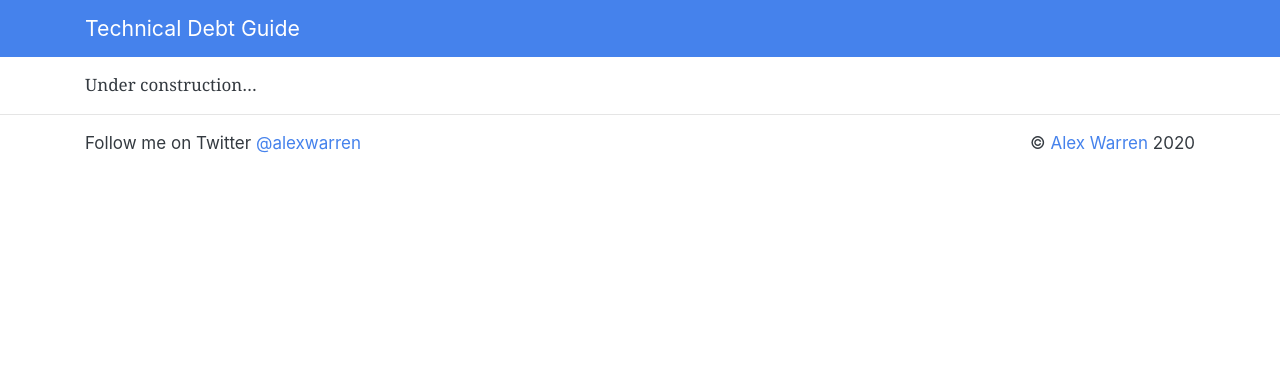
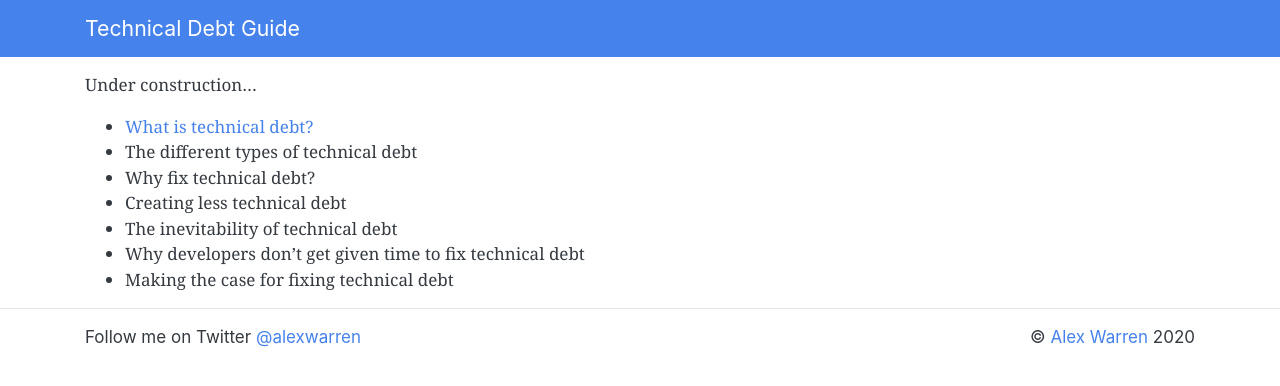
Before and after one commit to alexwarren/techdebtguide, a Jekyll site: the page built from index.md, in a window 1280 px wide. Shown: the top 386 px of the page. Built offline with Jekyll 4.4.1, drawn with Linux system fonts in a browser that asks for light colours.

Commit message:
Adding structure

```diff
--- a/_layouts/page.html
+++ b/_layouts/page.html
@@ -31,7 +31,7 @@
             <a class="navbar-brand" href="/">Technical Debt Guide</a>
         </div>
     </nav>
-    <div class="container">
+    <div class="container content">
         {{content}}
     </div>
 
--- a/aw.css
+++ b/aw.css
@@ -2,7 +2,7 @@ body {
   padding-top: 4.5rem;
 }
 
-div.post ul, div.post blockquote {
+div.content ul, div.content blockquote {
   font-family: Georgia, Cambria, "Times New Roman", Times, serif;
 }
 
--- a/index.md
+++ b/index.md
@@ -4,3 +4,11 @@ title: Technical Debt - a guide for developers and product managers
 ---
 
 Under construction...
+
+- [What is technical debt?](what-is-technical-debt)
+- The different types of technical debt
+- Why fix technical debt?
+- Creating less technical debt
+- The inevitability of technical debt
+- Why developers don't get given time to fix technical debt
+- Making the case for fixing technical debt
```
Also changed, not shown: what-is-technical-debt.md (added, +7 -0 lines).
